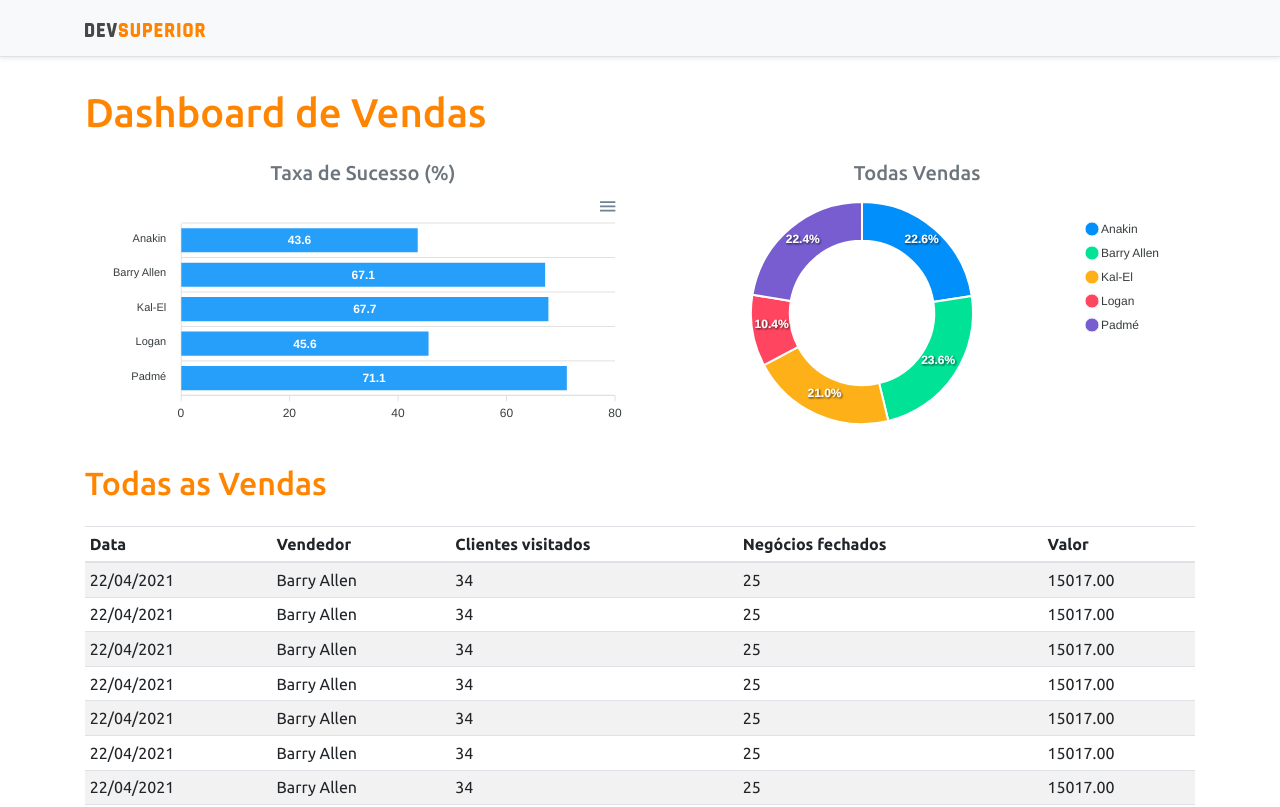
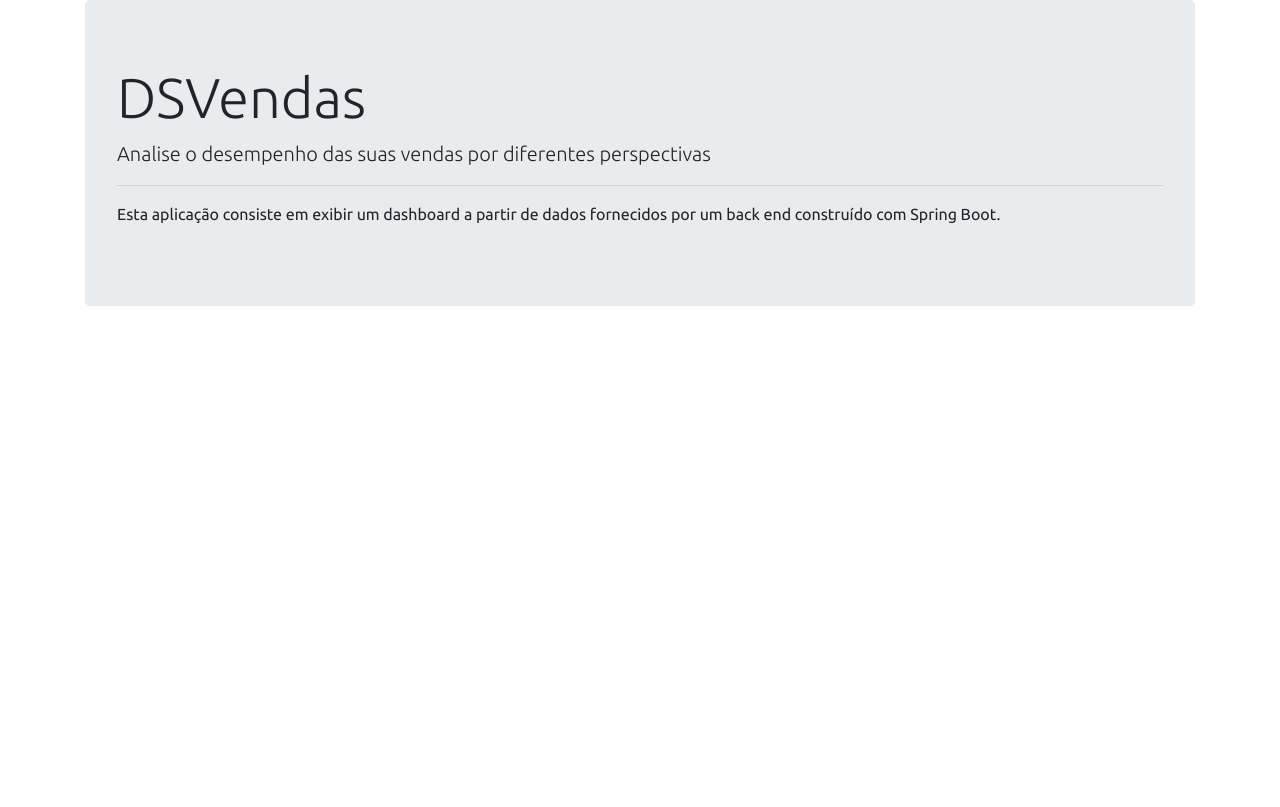
Before and after one commit to StefanosGit/projeto-sds3, a React (Create React App) app in the folder frontend/: page / in a window 1280 px wide. Shown: the top 807 px of the page. Built offline with nearby package versions, Linux system fonts and the light colour scheme.

Commit message:
Home, navigation

```diff
--- a/frontend/package.json
+++ b/frontend/package.json
@@ -19,6 +19,7 @@
     "react": "^17.0.2",
     "react-apexcharts": "^1.3.9",
     "react-dom": "^17.0.2",
+    "react-router-dom": "^5.2.0",
     "react-scripts": "4.0.3",
     "typescript": "^4.1.2",
     "web-vitals": "^1.0.1"
@@ -46,5 +47,8 @@
       "last 1 firefox version",
       "last 1 safari version"
     ]
+  },
+  "devDependencies": {
+    "@types/react-router-dom": "^5.1.7"
   }
 }
--- a/frontend/src/App.tsx
+++ b/frontend/src/App.tsx
@@ -1,38 +1,8 @@
-import BarChart from "components/BarChart";
-import DataTable from "components/DataTable";
-import DonutChart from "components/DonutChart";
-import Footer from "components/Footer";
-import NavBar from "components/NavBar";
+import Routes from 'Routes';
 
 function App() {
   return (
-    <>
-      <NavBar />
-      <div className="container">
-
-        <h1 className="text-primary py-3">Dashboard de Vendas</h1>
-
-        <div className="row px-3">
-          <div className="col-sm-6">
-            <h5 className="text-center text-secondary">Taxa de Sucesso (%)</h5>
-            <BarChart />
-          </div>
-          <div className="col-sm-6">
-            <h5 className="text-center text-secondary">Todas Vendas</h5>
-            <DonutChart />
-          </div>
-        </div>
-
-        <div className="py-3">
-          <h2 className="text-primary">Todas as Vendas</h2>
-
-        </div>
-
-        <DataTable />
-
-      </div>
-      <Footer />
-    </>
+    <Routes />
   );
 }
 
--- /dev/null
+++ b/frontend/src/Routes.tsx
@@ -0,0 +1,22 @@
+import { BrowserRouter, Route, Switch } from 'react-router-dom';
+import Home from 'pages/Home';
+import Dashboard from 'pages/Dashboard';
+
+const Routes = () => {
+    return (
+        <BrowserRouter>
+            <Switch>
+                <Route path="/" exact>
+                    <Home />
+                </Route>
+                <Route path="/dashboard" exact>
+                    <Dashboard />
+                </Route>
+
+            </Switch>
+
+        </BrowserRouter>
+    );
+  }
+
+  export default Routes;
--- /dev/null
+++ b/frontend/src/pages/Dashboard/index.tsx
@@ -0,0 +1,40 @@
+import BarChart from "components/BarChart";
+import DataTable from "components/DataTable";
+import DonutChart from "components/DonutChart";
+import Footer from "components/Footer";
+import NavBar from "components/NavBar";
+
+const Dashboard = () => {
+    return (
+
+        <>
+        <NavBar />
+        <div className="container">
+
+            <h1 className="text-primary py-3">Dashboard de Vendas</h1>
+
+            <div className="row px-3">
+            <div className="col-sm-6">
+                <h5 className="text-center text-secondary">Taxa de Sucesso (%)</h5>
+                <BarChart />
+            </div>
+            <div className="col-sm-6">
+                <h5 className="text-center text-secondary">Todas Vendas</h5>
+                <DonutChart />
+            </div>
+            </div>
+
+            <div className="py-3">
+            <h2 className="text-primary">Todas as Vendas</h2>
+
+            </div>
+
+            <DataTable />
+
+        </div>
+        <Footer />
+        </>
+    );
+}
+
+  export default Dashboard;
--- /dev/null
+++ b/frontend/src/pages/Home/index.tsx
@@ -0,0 +1,15 @@
+const Home = () => {
+    return (
+
+        <div className="container">
+            <div className="jumbotron">
+                <h1 className="display-4">DSVendas</h1>
+                <p className="lead">Analise o desempenho das suas vendas por diferentes perspectivas</p>
+                <hr/>
+                <p>Esta aplicação consiste em exibir um dashboard a partir de dados fornecidos por um back end construído com Spring Boot.</p>
+            </div>
+        </div>
+    );
+  }
+
+  export default Home;
```
Also changed, not shown: frontend/src/components/NavBar/index.tsx (indentation only), 1 other file (tests, documents, lock files or other folders).
